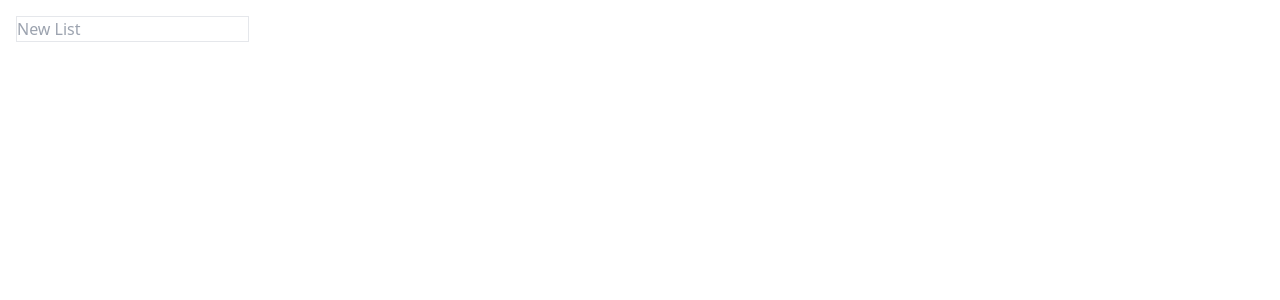
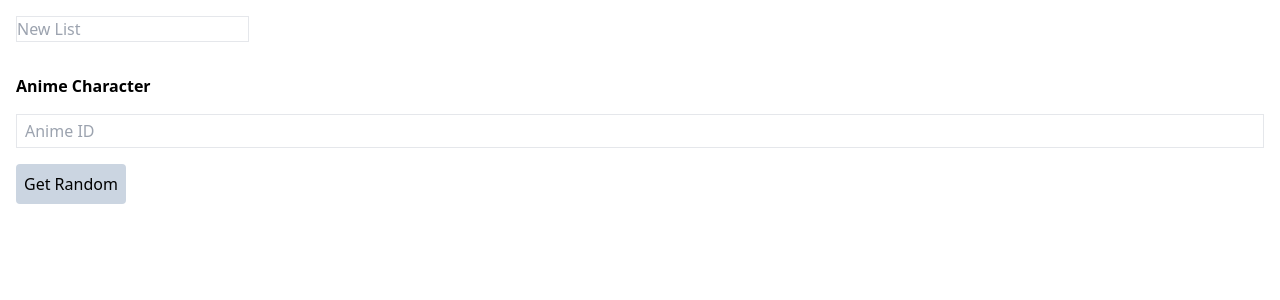
Before and after one commit to sakkaku-web/randomizer, a React (Create React App) app: page / in a window 1280 px wide. Shown: the top 300 px of the page. Built offline with nearby package versions, Linux system fonts and the light colour scheme.

Commit message:
add random lists + fix anime

```diff
--- a/public/index.html
+++ b/public/index.html
@@ -2,6 +2,7 @@
 <html lang="en">
   <head>
     <meta charset="utf-8" />
+    <base href="%PUBLIC_URL%/" />
     <link rel="icon" href="%PUBLIC_URL%/favicon.ico" />
     <meta name="viewport" content="width=device-width, initial-scale=1" />
     <meta name="theme-color" content="#000000" />
--- a/src/App.tsx
+++ b/src/App.tsx
@@ -1,7 +1,22 @@
 import React, { useEffect, useState } from "react";
 import { RandomList } from "./RandomList";
+import { RandomAnime } from "./RandomAnime";
 
 const LISTS_ID_KEY = "randomizerListIds";
+
+interface Environment {
+  API_URL: string;
+}
+
+const devEnv: Environment = {
+  API_URL: "http://localhost:5000/",
+};
+
+const prodEnv: Environment = {
+  API_URL: "http://localhost:8080/",
+};
+
+const env = process.env.NODE_ENV === "production" ? prodEnv : devEnv;
 
 function App() {
   const [lists, setLists] = useState<string[]>([]);
@@ -39,9 +54,11 @@ function App() {
 
       <div className="flex gap-4">
         {lists.map((list) => (
-          <RandomList name={list} />
+          <RandomList key={list} name={list} />
         ))}
       </div>
+
+      <RandomAnime baseUrl={env.API_URL} />
     </div>
   );
 }
--- /dev/null
+++ b/src/List.tsx
@@ -0,0 +1,66 @@
+import { useState } from "react";
+
+interface ListProps {
+  items: any[];
+  itemLink?: (item: any) => string;
+  format?: (item: any) => string;
+  getRandomFor?: (item: any) => Promise<any>;
+  formatRandom?: (item: any) => string;
+  randomLink?: (item: any) => string;
+}
+
+export const List = ({
+  items,
+  format = (x) => x,
+  getRandomFor = async (x) => x,
+  formatRandom = (x) => x,
+  itemLink,
+  randomLink,
+}: ListProps) => {
+  const [randomItem, setRandomItem] = useState<any | null>(null);
+
+  const getRandomItem = (arr: any[]) => {
+    const randomIndex = Math.floor(Math.random() * arr.length);
+    return arr[randomIndex];
+  };
+
+  const handleGetRandom = async () => {
+    const item = getRandomItem(items);
+    setRandomItem(await getRandomFor(item));
+  };
+
+  const itemElem = (x: any) =>
+    (itemLink && (
+      <a key={format(x)} href={itemLink(x)} target="_blank" rel="noreferrer">
+        {format(x)}
+      </a>
+    )) || <span key={x}>{format(x)}</span>;
+
+  const randomItemElem = (x: any) =>
+    (randomLink && (
+      <a
+        key={formatRandom(x)}
+        href={randomLink(x)}
+        target="_blank"
+        rel="noreferrer"
+      >
+        {formatRandom(x)}
+      </a>
+    )) || <span key={x}>{formatRandom(x)}</span>;
+
+  return (
+    <div className="flex flex-col gap-4 items-start">
+      <div className="flex gap-4 items-center">
+        <button
+          className="bg-slate-300 p-2 rounded"
+          onClick={() => handleGetRandom()}
+        >
+          Get Random
+        </button>
+        {randomItem && randomItemElem(randomItem)}
+      </div>
+
+      <div className="flex flex-col gap-2">{items.map((x) => itemElem(x))}</div>
+    </div>
+  );
+};
--- a/src/RandomAnime.tsx
+++ b/src/RandomAnime.tsx
@@ -1,4 +1,5 @@
 import { useEffect, useState } from "react";
+import { List } from "./List";
 
 interface Anime {
   id: string;
@@ -11,14 +12,15 @@ interface Character {
   anime: string;
 }
 
+interface RandomAnimeProps {
+  baseUrl: string;
+}
+
 const ANIME_ID_KEY = "randomizerAnimeIds";
 
-export const RandomAnime = () => {
+export const RandomAnime = ({ baseUrl }: RandomAnimeProps) => {
   const [animes, setAnimes] = useState<Anime[]>([]);
-  const [newAnime, setNewAnime] = useState<string>();
-  const [randomCharacter, setRandomCharacter] = useState<Character | null>(
-    null
-  );
+  const [newAnime, setNewAnime] = useState<string>("");
 
   useEffect(() => {
     const storedAnimes = localStorage.getItem(ANIME_ID_KEY);
@@ -28,15 +30,13 @@ export const RandomAnime = () => {
   }, []);
 
   const getAnimeInfo = async (animeId: string) => {
-    const response = await fetch(
-      `https://www.animecharactersdatabase.com/api_series_characters.php?anime_id=${animeId}`,
-      { headers: { "User-Agent": "random-character-script:v0.0.1" } }
-    );
+    const response = await fetch(baseUrl + "api/other/anime/" + animeId);
     const data = await response.json();
     return data;
   };
 
-  const handleAddAnime = async () => {
+  const handleAddAnime = async (e: React.KeyboardEvent) => {
+    if (e.key !== "Enter") return;
     if (!newAnime) return;
 
     const info = await getAnimeInfo(newAnime);
@@ -53,13 +53,7 @@ export const RandomAnime = () => {
     return arr[randomIndex];
   };
 
-  const handleGetRandom = async () => {
-    const randomAnime = randomItem(animes);
-    const char = await getRandomCharacter(randomAnime);
-    setRandomCharacter(char);
-  };
-
-  const getRandomCharacter = async (anime: Anime) => {
+  const getRandomCharacter = async (anime: Anime): Promise<Character> => {
     const info = await getAnimeInfo(anime.id);
     const characters = info.characters;
 
@@ -67,60 +61,35 @@ export const RandomAnime = () => {
     return {
       id: char.id,
       name: char.name,
-      anime: char.anime_name,
+      anime: anime.name,
     };
   };
 
   return (
-    <>
-      <div className="flex gap-2">
-        <input
-          type="text"
-          className="border"
-          value={newAnime}
-          onKeyUp={(e) => {
-            if (e.key === "Enter") {
-              handleAddAnime();
-            }
-          }}
-          placeholder="Anime ID"
-          onChange={(e) => setNewAnime(e.target.value)}
-        />
-        <button onClick={() => handleAddAnime()}>Add</button>
-      </div>
+    <div className="flex flex-col gap-4">
+      <h1 className="font-bold">Anime Character</h1>
 
-      <div className="flex flex-col gap-4 items-start">
-        <div className="flex flex-col gap-2">
-          {animes.map((anime) => (
-            <a
-              key={anime.id}
-              target="_blank"
-              href={
-                "https://www.animecharactersdatabase.com/source.php?id=" +
-                anime.id
-              }
-              rel="noreferrer"
-            >
-              {anime.name} ({anime.id})
-            </a>
-          ))}
-        </div>
+      <input
+        type="text"
+        className="border px-2 py-1"
+        value={newAnime}
+        onKeyUp={handleAddAnime}
+        placeholder="Anime ID"
+        onChange={(e) => setNewAnime(e.target.value)}
+      />
 
-        <button onClick={() => handleGetRandom()}>Get Random</button>
-
-        {randomCharacter && (
-          <a
-            href={
-              "https://www.animecharactersdatabase.com/characters.php?id=" +
-              randomCharacter.id
-            }
-            target="_blank"
-            rel="noreferrer"
-          >
-            {randomCharacter.name} from {randomCharacter.anime}
-          </a>
-        )}
-      </div>
-    </>
+      <List
+        items={animes}
+        itemLink={(a) =>
+          "https://www.animecharactersdatabase.com/source.php?id=" + a.id
+        }
+        randomLink={(a) =>
+          "https://www.animecharactersdatabase.com/characters.php?id=" + a.id
+        }
+        format={(a) => `${a.name} (${a.id})`}
+        formatRandom={(a) => `${a.name} from ${a.anime}`}
+        getRandomFor={(a) => getRandomCharacter(a)}
+      />
+    </div>
   );
 };
--- a/src/RandomList.tsx
+++ b/src/RandomList.tsx
@@ -1,4 +1,5 @@
 import { useEffect, useState } from "react";
+import { List } from "./List";
 
 interface RandomListProps {
   name: string;
@@ -9,7 +10,6 @@ const LIST_ID_PREFIX_KEY = "randomizerListIds-";
 export const RandomList = ({ name }: RandomListProps) => {
   const [items, setItems] = useState<string[]>([]);
   const [newItem, setNewItem] = useState<string>();
-  const [randomItem, setRandomItem] = useState<string | null>(null);
 
   const listKey = LIST_ID_PREFIX_KEY + name;
 
@@ -20,7 +20,8 @@ export const RandomList = ({ name }: RandomListProps) => {
     }
   }, [listKey]);
 
-  const handleAddItem = async () => {
+  const handleAddItem = async (e: React.KeyboardEvent) => {
+    if (e.key !== "Enter") return;
     if (!newItem) return;
 
     setItems([...items, newItem]);
@@ -28,58 +29,20 @@ export const RandomList = ({ name }: RandomListProps) => {
     localStorage.setItem(listKey, JSON.stringify(items));
   };
 
-  const getRandomItem = (arr: any[]) => {
-    const randomIndex = Math.floor(Math.random() * arr.length);
-    return arr[randomIndex];
-  };
-
-  const handleGetRandom = async () => {
-    const item = getRandomItem(items);
-    setRandomItem(item);
-  };
-
   return (
     <div className="flex flex-col gap-4">
       <h1 className="font-bold">{name}</h1>
 
-      <div className="flex gap-2">
       <input
         type="text"
-          className="border px-2"
+        className="border px-2 py-1"
         value={newItem}
-          onKeyUp={(e) => {
-            if (e.key === "Enter") {
-              handleAddItem();
-            }
-          }}
+        onKeyUp={handleAddItem}
         placeholder="Item"
         onChange={(e) => setNewItem(e.target.value)}
       />
-        <button
-          onClick={() => handleAddItem()}
-          className="bg-slate-300 p-2 rounded"
-        >
-          Add
-        </button>
-      </div>
 
-      <div className="flex flex-col gap-4 items-start">
-        <div className="flex flex-col gap-2">
-          {items.map((item) => (
-            <span key={item}>{item}</span>
-          ))}
-        </div>
-
-        <div className="flex gap-4 items-center">
-          <button
-            className="bg-slate-300 p-2 rounded"
-            onClick={() => handleGetRandom()}
-          >
-            Get Random
-          </button>
-          {randomItem && <span>{randomItem}</span>}
-        </div>
-      </div>
+      <List items={items} />
     </div>
   );
 };
```
Also changed, not shown: 1 other file (tests, documents, lock files or other folders). Lines whose indentation alone changed are shown as unchanged.
